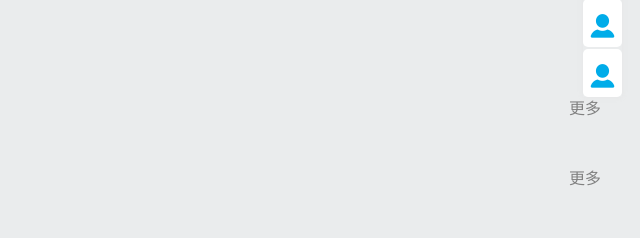
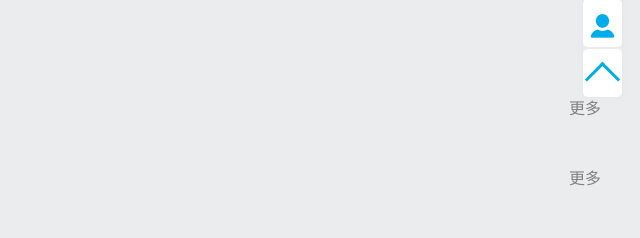
Before and after one commit to yockLL/ninebot, a website: page src/index.html in a window 1280 px wide. Both pictures are taken after a click on the element 62 px from the left and 250 px from the top of the page. Shown: the part 504-742 px from the top of the page, 640-1280 px from the left. Drawn offline with nearby package versions, Linux system fonts and the light colour scheme; files that its build step writes are made by us from their sources; no server answers.

Commit message:
style:样样式修改

```diff
--- a/src/css/module/aside.scss
+++ b/src/css/module/aside.scss
@@ -46,12 +46,29 @@
                 font-size: 27px;
                 line-height: 53px;
             }
+            .go{
+                display: block;
+                .goTop{
+                    width: 22px;
+                    height: 22px;
+                    margin: 0 auto;
+                    border: 3px solid #00ace9;
+                    border-left: none;
+                    border-bottom: none;
+                    transform: rotate(-45deg);
+                    position: relative;
+                    top: 18px;
+                }
+            }
 
         }
         li:hover{
             a{
                 color: #fff;
                 background: #00ace9;
+                .goTop{
+                    border-color: #fff;
+                }
             }
         }
     }
--- a/src/html/module/aside.html
+++ b/src/html/module/aside.html
@@ -19,7 +19,7 @@
             <a href="javascript:;" class="service"><i class="iconfont icon-huiyuan"></i></a>
         </li>
         <li>
-            <a href="javascript:;" class="service"><i class="iconfont icon-huiyuan"></i></a>
+            <a href="javascript:;" class="go"><div class="goTop"></div></a>
         </li>
     </ul>
 </div>
--- a/src/js/index.js
+++ b/src/js/index.js
@@ -1,5 +1,5 @@
 require(['require.config'], () => {
-    require(['url', 'template', 'swiper', 'header', 'footer', 'aside'], (url, template, Swiper) => {
+    require(['url', 'template', 'swiper',  'aside', 'header', 'footer'], (url, template, Swiper, aside) => {
         class Index {
             constructor () {
                 this.getType();
@@ -48,6 +48,7 @@ require(['require.config'], () => {
             renderType (list) {
                 let html = template("list-recommend", {list});
                 $("#list-container").html(html);
+                aside.goTop();
             }
 
             //获取Ninebot栏数据
--- a/src/js/module/aside.js
+++ b/src/js/module/aside.js
@@ -3,6 +3,7 @@ define(['jquery'], $ => {
         this.container = $("#aside-container");
         this.load() .then (() => {
             this.calcCartNum();
+            this.goTop();
         });
     }
 
@@ -29,7 +30,18 @@ define(['jquery'], $ => {
                 },0);
             }
             $("#total-num").html(num);
-        }
+        },
+
+        goTop () {
+            console.log($(".goTop"));
+            $(".goTop").click(function(){
+                console.log(11);
+                $(".layer").animate({top: '-500px'}, "normal");
+              });
+
+        },
+
+
     })
 
     return new Aside();
```
